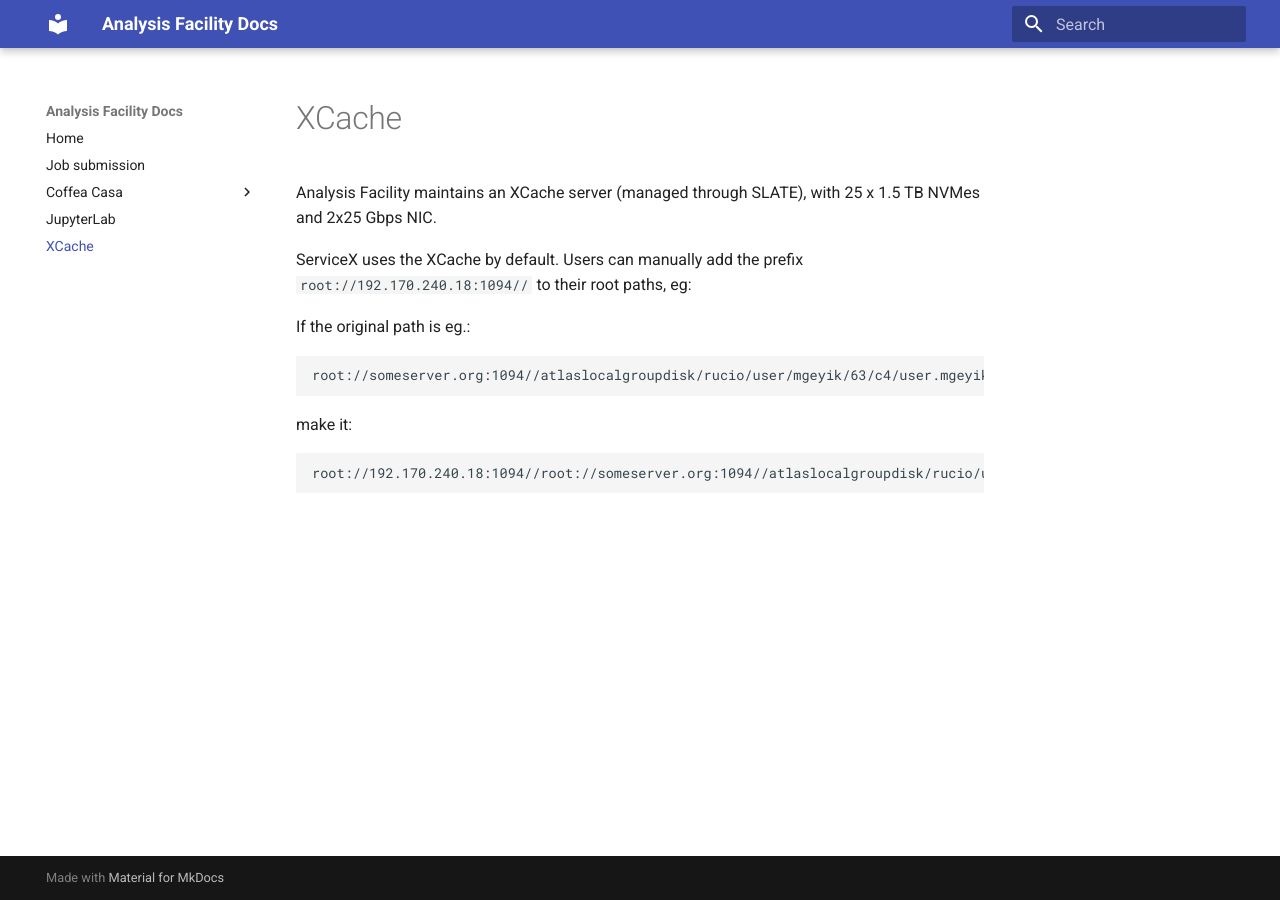
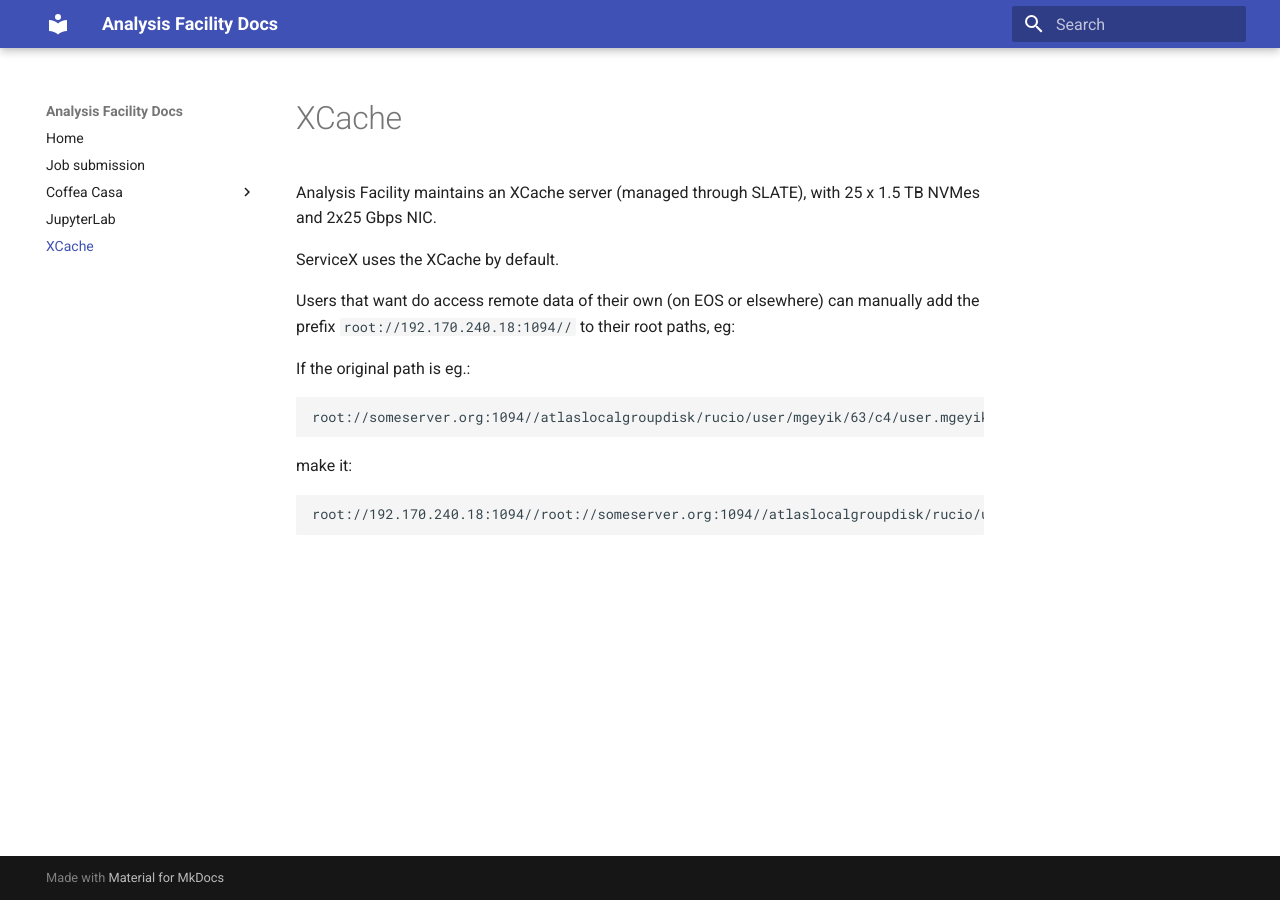
Before and after one commit to maniaclab/af-docs, an MkDocs documentation site: the page built from docs/xcache.md, in a window 1280 px wide. Built offline with MkDocs 1.6.1 and Material for MkDocs 9.7.7, drawn with Linux system fonts in a browser that asks for light colours.

Commit message:
Update xcache.md

```diff
--- a/docs/xcache.md
+++ b/docs/xcache.md
@@ -3,7 +3,8 @@
 Analysis Facility maintains an XCache server (managed through SLATE), with 25 x 1.5 TB NVMes and 2x25 Gbps NIC.
 
 ServiceX uses the XCache by default.
-Users can manually add the prefix `root://192.170.240.18:1094//` to their root paths, eg:
+
+Users that want do access remote data of their own (on EOS or elsewhere) can manually add the prefix `root://192.170.240.18:1094//` to their root paths, eg:
 
 If the original path is eg.:
 
```
